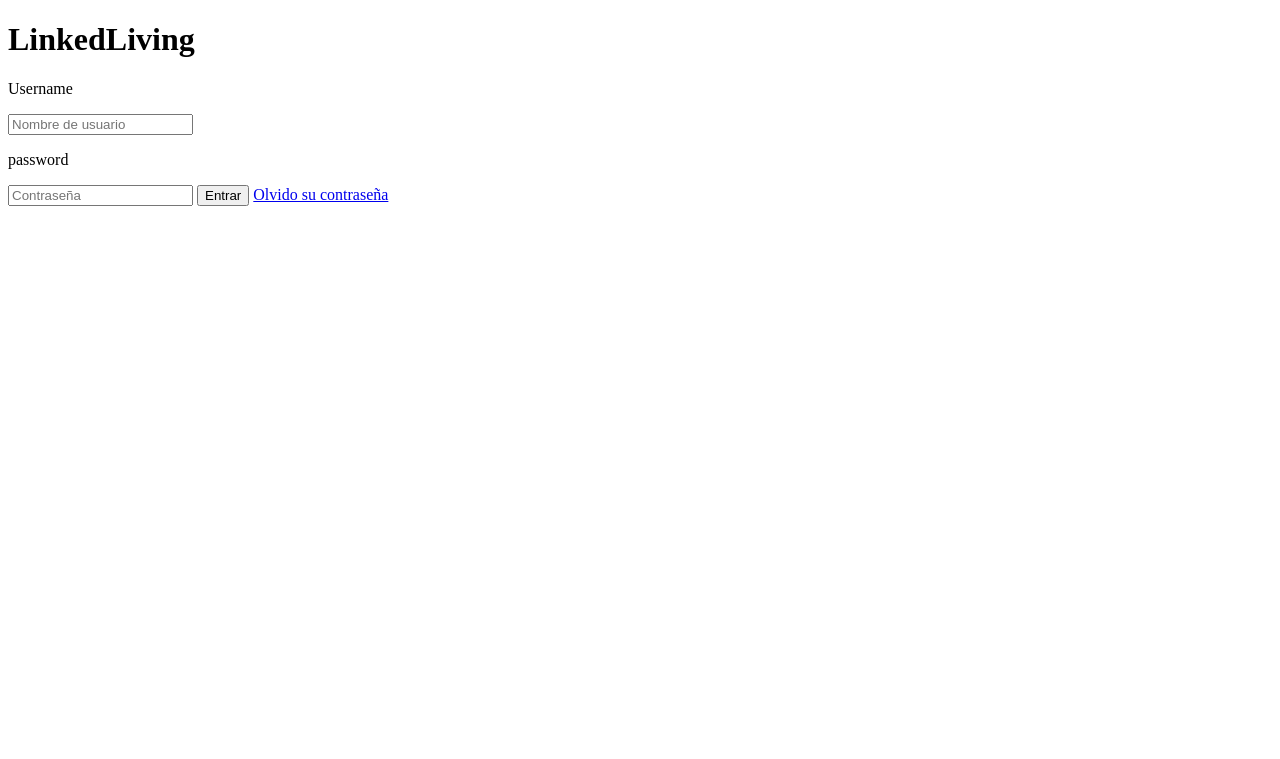
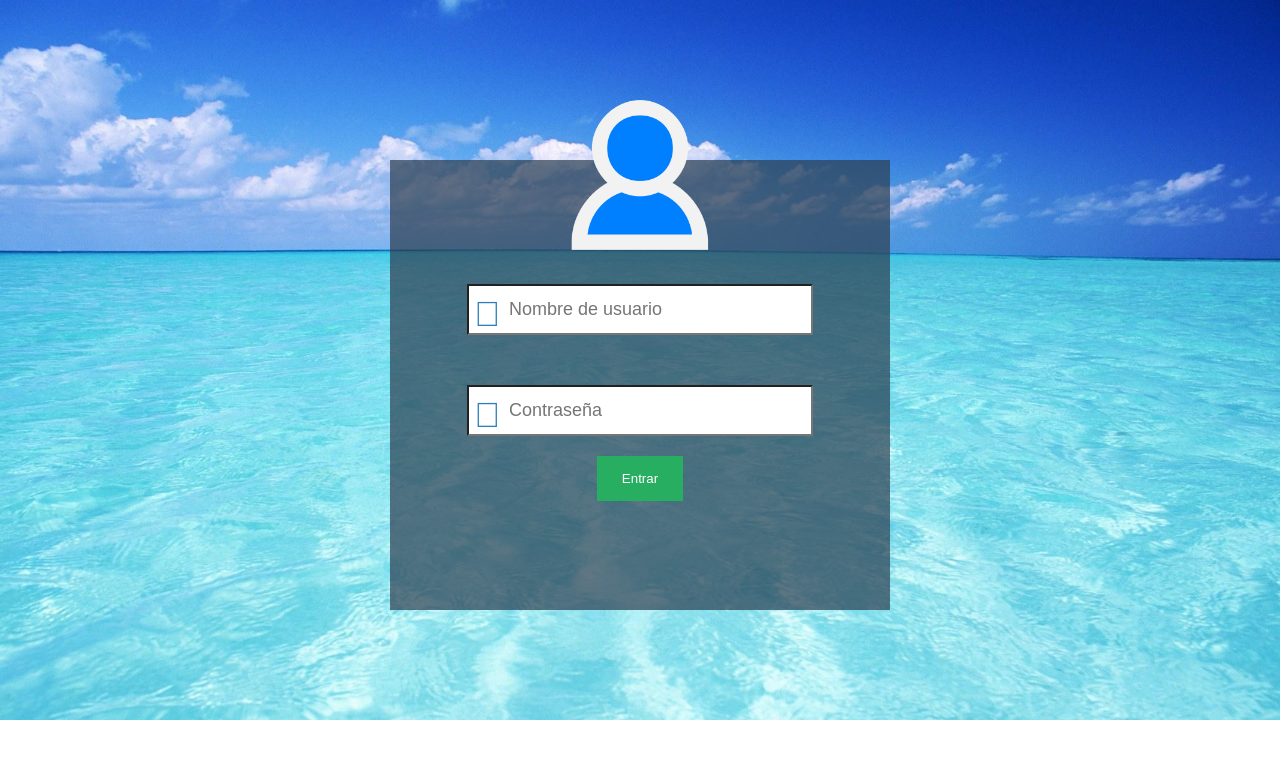
Before and after one commit to QuantumGorilla/LinkedLiving, a PHP site: page / in a window 1280 px wide. Shown: the top 759 px of the page. Run offline with PHP 8.4, Linux system fonts and the light colour scheme.

Commit message:
Login modificado

```diff
--- a/css/Login.css
+++ b/css/Login.css
@@ -1,167 +1,106 @@
 body{
-	margin: 0;
-	padding: 0;
-	background: url("https://i.pinimg.com/originals/35/eb/7d/35eb7d5bce221d9392feb1e426ba48af.jpg");
-	background-size: cover;
-	background-position: center;
+	margin: 0 auto;
+	background-image: url("../imagenes/Background1.jpg");
+	background-repeat: no-repeat;
+	background-size: 100% 720px;
+}
+
+.container{
+	width: 500px;
+	height: 450px;
+	text-align: center;
+	margin: 0 auto;
+	background-color: rgba(44, 62, 80,0.7);
+	margin-top: 160px;
+	margin-top: 160px;
+}
+
+.container img{
+	width: 150px;
+	height: 150px;
+	margin-top: -60px;
+}
+
+input[type="text"],input[type="password"]{
+	margin-top: 30px;
+	height: 45px;
+	width: 300px;
+	font-size: 18px;
+	margin-bottom: 20px;
+	background-color: #fff;
+	padding-left: 40px;
+}
+
+.form-input::before{
+	content: "\f007";
 	font-family: sans-serif;
+	padding-left: 07px;
+	padding-top: 40px;
+	position: absolute;
+	font-size: 35px;
+	color: #2980b9;
 }
-.login-box{
-	width: 320px;
-	height: 420px;
-	background: rgba(0,0,0,0.5);
-	color: #fff;
-	top: 50%;
-	left:50%
-	position: absolute;
-	transform: translate(-50%, -50%);
-	box-sizing: border-box;
-	padding: 70px 30px;
+
+.form-input:nth-child(2)::before{
+	content: "\f023";
 }
-.avatar{
-	width: 100px;
-	height: 100px;
-	border-radius: 50%;
-	position: absolute;
-	top: -50%;
-	left:calc(50% - 50px);
-}
-h1{
-	margin: 0;
-	padding: 0 0 20px;
-	text-align: center;
-	font-size: 22px;
-}
-.login-box p{
-	margin: 0;
-	padding: 0;
-	font-weight: bold;
-}
-.login-box input{
-	width: 100%;
-	margin-bottom: 20px;
-}
-.login-box input[type="text"], input[type="password"]{
+
+.btn-login{
+	padding: 15px 25px;
 	border: none;
-	border-bottom: 1px solid #fff;
-	background: transparent;
-	outline: none;
-	height: 400px;
-	height: 40px;
-	color: #fff;
-	font-size: 16px;
-}
-.login-box input[type="submit"]{
-	border: none;
-	outline: none;
-	height: 40px;
-	background: #1c8adb;
-	color: #fff;
-	font-size: 18px;
-	border-radius: 20px;
-}
-.login-box input[type="submit"]:hover{
-	cursor: pointer;
-	background: #39dc79;
-	color: #000;
-}
-.login-box a{
-	text-decoration: none;
-	font-size: 14px;
+	background-color: #27ae60;
 	color: #fff;
 }
-.login-box a:hover{
-	color: #39dc79;
+
+body{
+	margin: 0 auto;
+	background-image: url("../imagenes/Background1.jpg");
+	background-repeat: no-repeat;
+	background-size: 100% 720px;
 }
 
-/*label {
-	font-family: "Times New Roman";
-	font-size: 30px;
-	text-shadow: -2px 2px lightgray;
-}
-section{
-	width: 80%;
-	min-height: screen;
-	padding: 2%;
-	margin-left: auto;
-	margin-right: auto;
+.container{
+	width: 500px;
+	height: 450px;
+	text-align: center;
+	margin: 0 auto;
+	background-color: rgba(44, 62, 80,0.7);
+	margin-top: 160px;
 }
 
-center {
-	background-color: yellow;
-	padding: 65px 80px 65px 80px;
-	margin: 0px 250px 20px 250px;
-	border: 1px solid #DDD;
-	border-radius: 15px;
-	box-shadow: -3px 1px 3px 1px rgba(0,0,0,0.24);
+.container img{
+	width: 150px;
+	height: 150px;
+	margin-top: -60px;
 }
 
-#error {
-	color: red;
-	font-style: bold;
-	text-shadow: -1px 1px darkred;
+input[type="text"],input[type="password"]{
+	margin-top: 30px;
+	height: 45px;
+	width: 300px;
+	font-size: 18px;
+	margin-bottom: 20px;
+	background-color: #fff;
+	padding-left: 40px;
 }
 
-#titulo {
-	font-size: 50px;
-	text-shadow: -2px 2px lightgray;
-}
-#aceptar {
-
-	padding: 10px 50px;
-	font-size: 12px;
-	cursor: pointer;
-	text-align: center;
-	color: #FFF;
-	background-color: #08088A;
-	border-radius: 15px;
-}
-#aceptar:hover {
-	background-color: #0101DF;
-	box-shadow: 0 12px 16px 0 rgba(0,0,0,0.24), 0 10px 30px 0 rgba(0,0,0,0.19);
-}
-#aceptar:active {
-	background-color: #0B0B61;
+.form-input::before{
+	content: "\f007";
+	font-family: sans-serif;
+	padding-left: 07px;
+	padding-top: 40px;
+	position: absolute;
+	font-size: 35px;
+	color: #2980b9;
 }
 
-#registro {
-	display: inline-block;
-	padding: 10px 35px;
-	font-size: 12px;
-	cursor: pointer;
-	text-align: center;
-	text-decoration: none;
-	outline: none;
-	color: #FFF;
-	background-color:#08088A;
-	border-radius: 15px;
+.form-input:nth-child(2)::before{
+	content: "\f023";
 }
 
-#registro:hover {
-	background-color: #0101DF;
-	box-shadow: 0 12px 16px 0 rgba(0,0,0,0.24), 0 10px 30px 0 rgba(0,0,0,0.19);
+.btn-login{
+	padding: 15px 25px;
+	border: none;
+	background-color: #27ae60;
+	color: #fff;
 }
-#registro:active {
-	background-color: #0B0B61;
-}
-
-#usuario {
-	font-family: "Times New Roman", Times, serif;
-	font-size: 15px;
-	padding-top: 15px;
-	border-left: none;
-	border-right: none;
-	border-top: none;
-	border-bottom: 1px solid #DDD;
-	width: 400px;
-}
-#password{
-	font-family: "Times New Roman", Times, serif;
-	font-size: 15px;
-	padding-top: 15px;
-	border-left: none;
-	border-right: none;
-	border-top: none;
-	border-bottom: 1px solid #DDD;
-	width: 400px;
-}*/
--- a/index.php
+++ b/index.php
@@ -1,20 +1,21 @@
 <!DOCTYPE html>
 <html lang="es">
 <head>
-	<title> Linked Living </title>
-	<link rel="stylesheet" type=<text/css href="Login.css"
+	<title>LinkedLiving</title>
+	<link rel="stylesheet" a href="css\Login.css">
 </head>
-	<body>
-		<div class="login-box"
-		<img src="./imagenes/Background.jpg" class="avatar">
-<h1> LinkedLiving </h1>
-<form>
-	<p>Username</p>
-	<input type="text" name="Username" placeholder="Nombre de usuario">
-	<p> password </p>
-	<input type="password" name="password" placeholder="Contraseña">
-	<input type="submit" name="submit" value="Entrar">
-	<a href="#">Olvido su contraseña</a>
-</form>
+<body>
+	<div class="container">
+	<img src="imagenes/Avatar.png"/>
+		<form>
+		<div class="form-input">
+		<input type="text" name="text" placeholder="Nombre de usuario"/>
+		</div>
+		<div class="form-input">
+		<input type="password" name="password" placeholder="Contraseña"/>
+		</div>
+		<input type="submit" type="submit" value="Entrar" class="btn-login"/>
+		</form>
 	</div>
+</body>
 </html>
```
Also changed, not shown: login.php (+16 -17 lines), imagenes/Avatar.png (added), imagenes/Background.jpg (deleted), imagenes/Background1.jpg (added).
